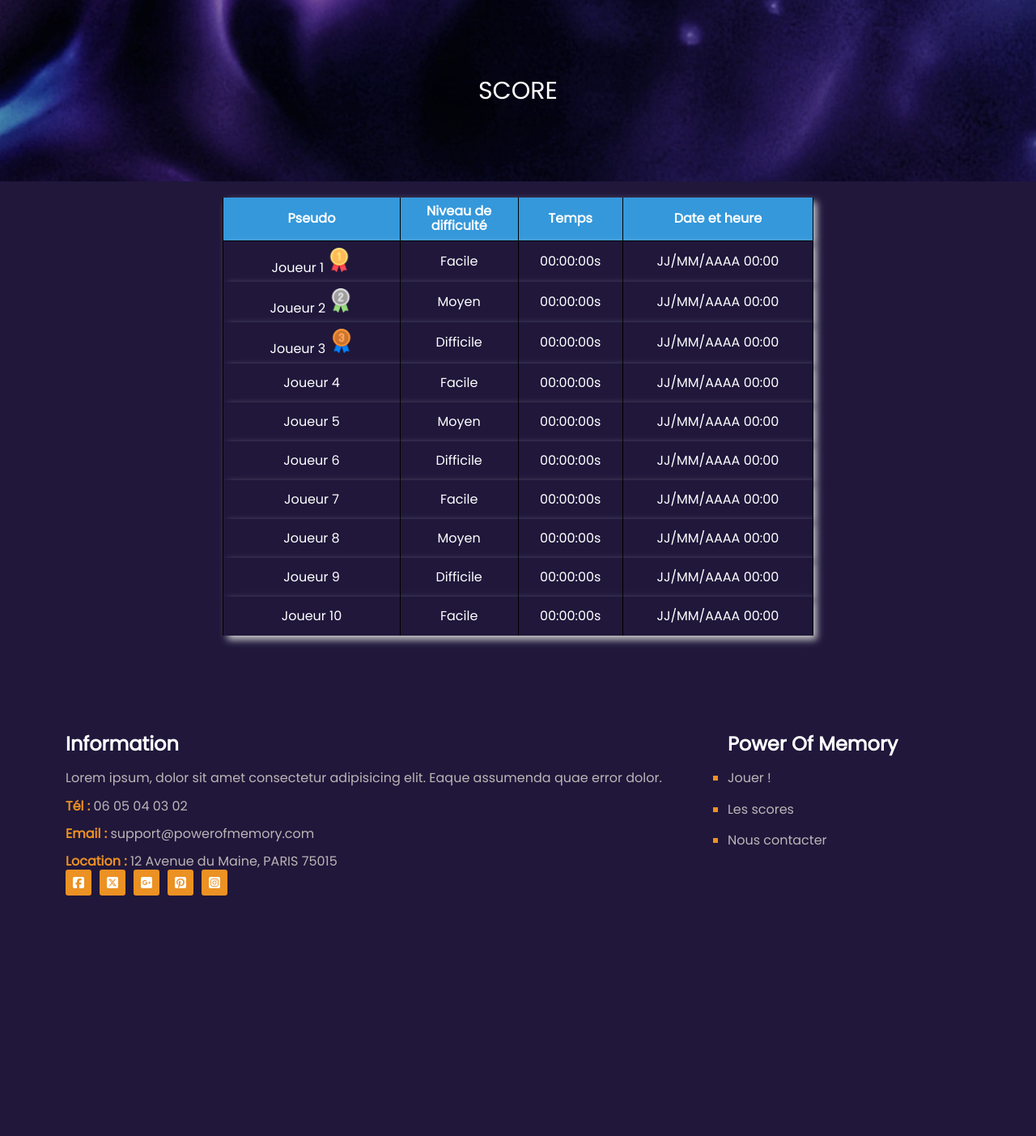
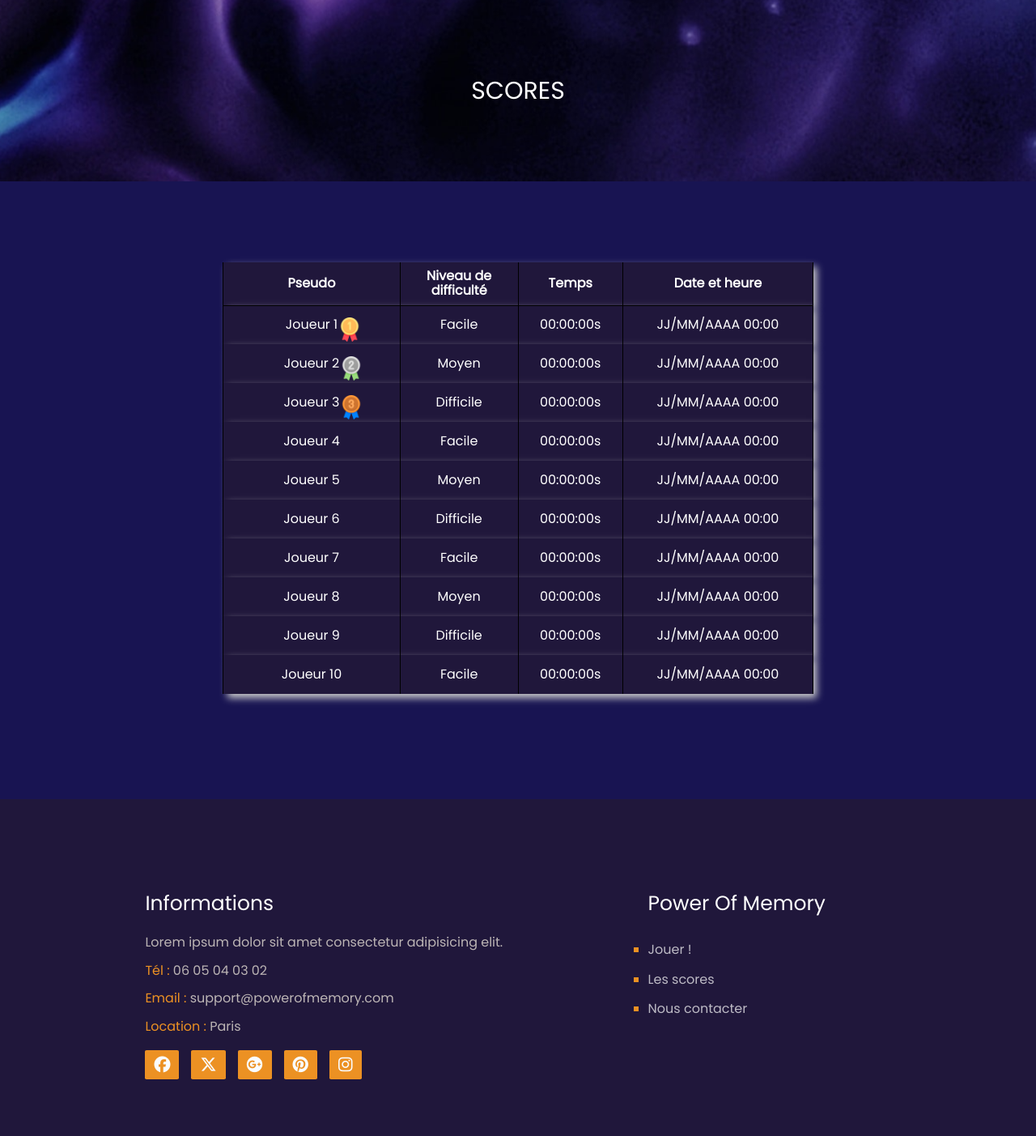
Before and after one commit to RunaYomozuni/Memories, a PHP site: page /views/score.html in a window 1280 px wide. Shown: the part 93-1496 px from the top of the page at 81% size. Before the commit the page ends 1199 px from the top, so only its background shows below. Run offline with PHP 8.4, Linux system fonts and the light colour scheme; some libraries are stand-ins or nearby versions.

Commit message:
Page register et score terminé

```diff
--- a/GitHub/Memories/assets/css/style.css
+++ b/GitHub/Memories/assets/css/style.css
@@ -52,6 +52,7 @@ h1,ul{
     justify-content: center;
     background-image: url(../img/pexels-anni-roenkae-2156881.jpg);
     background-position: center;
+    background-color: #20173b;
 }
 /*Partie pour les identifiants*/
 .identifiants{
@@ -118,10 +119,19 @@ form{
 }
 
 /*Main page score*/
+
+.tableau {
+    background-color: #181452;
+    padding-top: 30px;
+    padding-bottom: 110px;
+}
+
 .score_table {
     border-collapse: collapse;
     width: 57%;
     margin: 20px auto;
+    margin-top: 70px;
+
 
 }
 
@@ -136,7 +146,7 @@ form{
 
 
 .score_table th {
-    background-color: #3498db; /* Couleur de fond de l'en-tête */
+    background-color: #20173b; /* Couleur de fond de l'en-tête */
     color: #fff; /* Couleur du texte de l'en-tête */
     height: 2rem;
     border-bottom: 1px solid black;
@@ -147,67 +157,62 @@ form{
     box-shadow: 5px 5px 9px #ccc;
     height: 3rem;
 }
+img{
+    border-style: none;
+    position: absolute;
+}
+.score_table tr:hover {background-color: rgb(52, 4, 61);
+
+}
 
 
 
 /*Bas de la page*/
-
 footer {
     background-color: #20173b;
-    width: 100%;
-    height: 43vh;
+    margin-top: 7%;
 }
 
-span{
-    color: #ec9123;
-}
 
-.title-foot {
-    color: white;
-}
+
 .ap5 {
     display: flex;
     justify-content: space-evenly;
-    padding-top: 80px;
     color: #ec9123;
+    padding-bottom: 70px;
 }
 
-.ap2 {
-    display: flex;
-}
 
 .list-ap {
     width: 300px;
     flex-direction: column;
-    gap: 20px;
 }
 
 .list-ap li {
     list-style: square;
+    margin: 3% 0;
 }
 
 .logo-sm {
+    font-size: 30px;
     display: flex;
-    gap:10px;
+    margin-top: 20px;
+}
+footer li a{
+    text-decoration: none;
+    color: white;
+    opacity: 0.7;
 }
 
-.logo-sm a {
-    text-decoration: none;
+.ap3 a,p,.logo,.title-foot{
+    color: rgb(188, 181, 181);
 }
-
-.logo {
-    border-radius: 3px;
+.logo-sm a{
     background-color: #ec9123;
-    height: 2rem;
-    width: 2rem;
-    display: flex;
-    align-items: center;
-    justify-content: center;
-}
-
-.underline {
-    text-decoration: none;
-    color: rgb(188, 181, 181);
+    margin-right: 15px;
+    padding: 1.5% 2.5%;
+    border-radius: 5%;
+    font-size: 20px;
 }
 
 .location {
@@ -215,15 +220,11 @@ span{
     color: rgb(188, 181, 181);
 }
 
-.location span{
-    font-weight: bold;
+.title-foot {
+    font-size: 25px;
+    color: white;
 }
-
-.info{
-    color: rgb(188, 181, 181);
+span{
+    color: #ec9123;
+    font-weight: 100;
 }
-
-.info span{
-    color: #ec9123;
-    font-weight: bold;
-}
--- a/GitHub/Memories/views/score.html
+++ b/GitHub/Memories/views/score.html
@@ -26,7 +26,7 @@
         <main>
             <div class="banner">
             <!--Partie bannière-->
-                <div>SCORE</div>
+                <div>SCORES</div>
             </div>
             <!--Main page score-->
             <div class="tableau">
@@ -105,32 +105,29 @@
         <footer>
             <!-- CRÉATION DU FOOTER (CONTACT) -->
             <div class="ap5">
-            <div>
-                <div>
-                    <h2 class="title-foot">Information</h2>
+                <div class="ap1">
+                    <div class="ap3">
+                        <p class="title-foot">Informations</p>
+                        <p>Lorem ipsum dolor sit amet consectetur adipisicing elit.</p>
+                        <p><span>Tél :</span> 06 05 04 03 02</p>
+                        <p><span>Email :</span> support@powerofmemory.com</p>
+                        <p><span>Location :</span> Paris</a></p>
+                    </div>
+                    <div class="logo-sm">
+                        <script src="https://kit.fontawesome.com/f09ae54942.js" crossorigin="anonymous"></script>
 
-                    <p class="info">Lorem ipsum, dolor sit amet consectetur adipisicing elit. Eaque assumenda quae error dolor.</p>
-                    <p class="info"><span>Tél :</span> 06 05 04 03 02</p>
-                    <p class="info"><span>Email :</span> support@powerofmemory.com</p>
-                    <a class="location" href="https://www.google.com/maps/place/12+Av.+du+Maine,+75015+Paris/@48.8440234,2.3174032,17z/data=!3m1!4b1!4m6!3m5!1s0x47e6703320cc5fd9:0x762d387157d77e74!8m2!3d48.8440199!4d2.3199781!16s%2Fg%2F11bw3x903j?entry=ttu"><span>Location :</span> 12 Avenue du Maine, PARIS 75015</a>
-                </div>
-
-                <div class="logo-sm">
-                    <a href="facebook.com"><div class="logo"><i class="fa-brands fa-square-facebook" style="color: #fff;"></i></div></a>
-                    <a href="twitter.com"><div class="logo"><i class="fa-brands fa-square-x-twitter" style="color: #fff;"></i></div></a>
-                    <a href="google.com"><div class="logo"><i class="fa-brands fa-square-google-plus" style="color: #fff;"></i></div></a>
-                    <a href="pinterest.com"><div class="logo"><i class="fa-brands fa-square-pinterest" style="color: #fff;"></i></div></a>
-                    <a href="instagram.com"><div class="logo"><i class="fa-brands fa-square-instagram" style="color: #fff;"></i></div></a>
-                    <script src="https://kit.fontawesome.com/f09ae54942.js" crossorigin="anonymous"></script>
+                        <a href="facebook.com"><div class="logo"><i class="fa-brands fa-facebook" style="color: #fafcff;"></i></div></a>
+                        <a href="twitter.com"><div class="logo"><i class="fa-brands fa-x-twitter" style="color: #fafcff;"></i></div></a>
+                        <a href="google.com"><div class="logo"><i class="fa-brands fa-google-plus" style="color: #fafcff;"></i></div></a>
+                        <a href="pinterest.com"><div class="logo"><i class="fa-brands fa-pinterest" style="color: #fafcff;"></i></div></a>
+                        <a href="instagram.com"><div class="logo"><i class="fa-brands fa-instagram" style="color: #fafcff;"></i></div></a>
                     </div>
                 </div>
 
 
-
                 <div class="ap2">
-                <div>
-                    <h2 class="title-foot">Power Of Memory</h2>
-
+                    <div class="ap4">
+                        <p class="title-foot">Power Of Memory</p>
                         <ul class="list-ap">
                             <li><a class="underline" href="../views/jeu.html">Jouer !</a></li>
                             <li><a class="underline" href="../views/classement.html">Les scores</a></li>
```
Also changed, not shown: GitHub/Memories/views/register.html (+17 -21 lines). Lines whose indentation alone changed are shown as unchanged.
